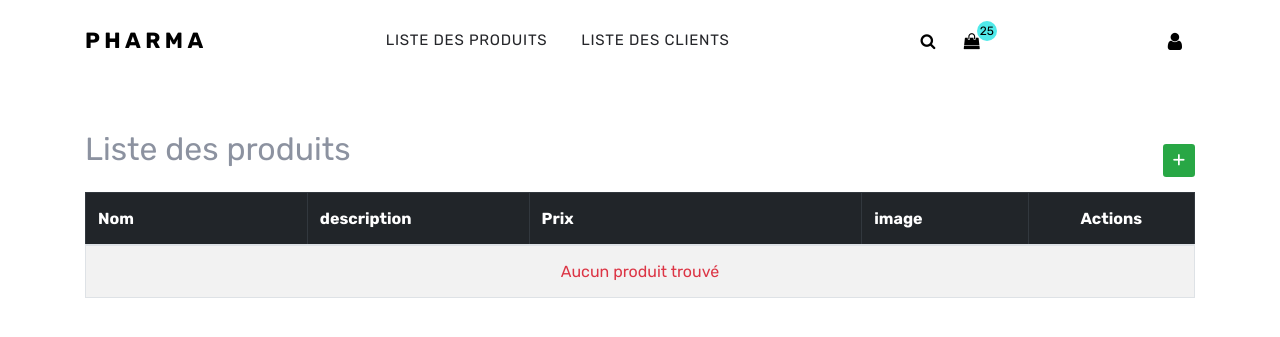
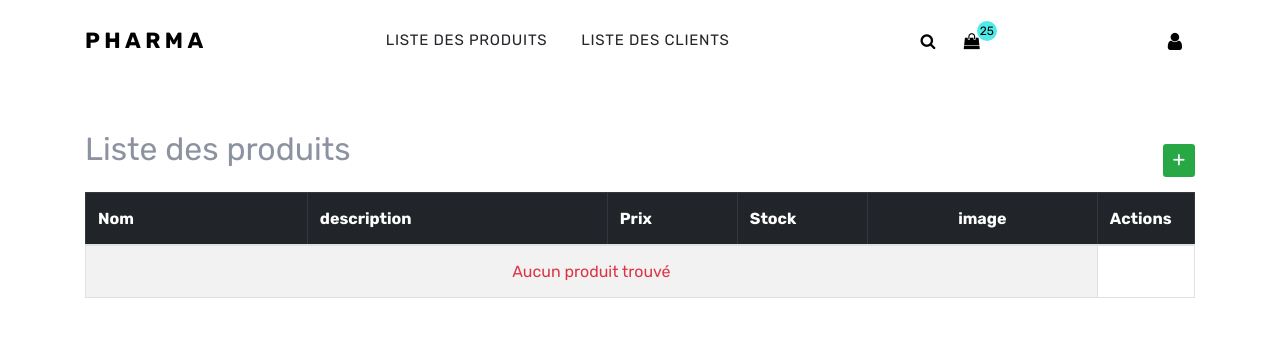
Before and after one commit to sabri-jammoussi/e-commerce_php, a PHP site: page /listeProduit.php in a window 1280 px wide. Shown: the top 337 px of the page. Run offline with PHP 8.4, Linux system fonts and the light colour scheme; the visitor is signed in with stand-in values (Sample User, id 1); data that the repository does not hold is empty; some web fonts are replaced.

Commit message:
display the stock in all crud

```diff
--- a/add_produit.php
+++ b/add_produit.php
@@ -8,6 +8,7 @@
     $nom = $_POST['nom'];
     $description = $_POST['description'];
     $prix = $_POST['prix'];
+    $stock = $_POST['stock'];
 
     // Handle file upload for image
     if (isset($_FILES['image']) && $_FILES['image']['error'] == 0) {
@@ -17,10 +18,11 @@
 
         // Insert the product into the database
         try {
-            $stmt = $pdo->prepare("INSERT INTO produits (nom, description, prix, image) VALUES (:nom, :description, :prix, :image)");
+            $stmt = $pdo->prepare("INSERT INTO produits (nom, description, prix,stock, image) VALUES (:nom, :description, :prix,:stock, :image)");
             $stmt->bindParam(':nom', $nom);
             $stmt->bindParam(':description', $description);
             $stmt->bindParam(':prix', $prix);
+            $stmt->bindParam(':stock', $stock);
             $stmt->bindParam(':image', $imageData, PDO::PARAM_LOB); // Bind as BLOB
 
             if ($stmt->execute()) {
--- a/listeProduit.php
+++ b/listeProduit.php
@@ -84,10 +84,11 @@
         <table class="table table-striped table-bordered">
             <thead class="table-dark">
                 <tr>
-                    <th>Nom</th>
-                    <th>description</th>
-                    <th>Prix</th>
-                    <th>image</th>
+                    <th> Nom</th>
+                    <th style="width: 300px;">description</th>
+                    <th style="width: 130px;">Prix</th>
+                    <th style="width: 130px;">Stock</th>
+                    <th style="width: 230px;">image</th>
                     <th>Actions</th>
                 </tr>
             </thead>
@@ -98,6 +99,7 @@
                             <td><?= htmlspecialchars($produit['nom']) ?></td>
                             <td><?= htmlspecialchars($produit['description']) ?></td>
                             <td><?= htmlspecialchars($produit['prix']) ?></td>
+                            <td><?= htmlspecialchars($produit['stock']) ?></td>
                             <td><img src='get_image.php?id=<?= htmlspecialchars($produit['id']) ?>' alt='Image'
                                     style="width:140px; height:120px;">
                             </td>
@@ -105,6 +107,7 @@
                                 <button class="btn btn-sm edit-btn" data-id="<?= $produit['id'] ?>"
                                     data-nom="<?= htmlspecialchars($produit['nom']) ?>"
                                     data-prenom="<?= htmlspecialchars($produit['description']) ?>"
+                                    data-stock="<?= htmlspecialchars($produit['stock']) ?>"
                                     data-email="<?= htmlspecialchars($produit['prix']) ?>" data-image="" data-bs-toggle="modal"
                                     data-bs-target="#editModal">
                                     <i class="fas fa-edit" style="color: #ffcc00;"></i> <!-- Custom yellow -->
@@ -168,6 +171,10 @@
                             <input type="number" class="form-control" name="prix" id="add-prix" required>
                         </div>
                         <div class="mb-3">
+                            <label for="add-stock" class="form-label">stock</label>
+                            <input type="number" class="form-control" name="stock" id="add-stock" required>
+                        </div>
+                        <div class="mb-3">
                             <label for="add-image" class="form-label">Image</label>
                             <input type="file" class="form-control" name="image" id="add-image">
                         </div>
@@ -203,6 +210,10 @@
                         <div class="mb-3">
                             <label for="edit-email" class="form-label">Prix</label>
                             <input type="number" class="form-control" name="prix" id="edit-email">
+                        </div>
+                        <div class="mb-3">
+                            <label for="edit-stock" class="form-label">stock</label>
+                            <input type="number" class="form-control" name="stock" id="edit-stock" required>
                         </div>
                         <div class="mb-3">
                             <label for="edit-image" class="form-label">Image</label>
@@ -248,6 +259,7 @@
                 document.getElementById("add-nom").value = "";
                 document.getElementById("add-description").value = "";
                 document.getElementById("add-prix").value = "";
+                document.getElementById("add-stock").value = "";
             });
         });
 
@@ -256,11 +268,14 @@
             // Handle edit button click
             document.querySelectorAll(".edit-btn").forEach(button => {
                 button.addEventListener("click", function() {
+                    console.log("dataaaaa", this.dataset.stock)
+                    document.getElementById("edit-stock").value = this.dataset.stock;
                     document.getElementById("edit-id").value = this.dataset.id;
                     document.getElementById("edit-nom").value = this.dataset.nom;
                     document.getElementById("edit-prenom").value = this.dataset.prenom;
                     document.getElementById("edit-email").value = this.dataset.email;
                     document.getElementById("edit-role").value = this.dataset.role;
+
                 });
             });
             document.getElementById("edit-image").addEventListener("change", function(event) {
```
Also changed, not shown: update_produit.php (+5 -4 lines). Lines whose indentation alone changed are shown as unchanged.
